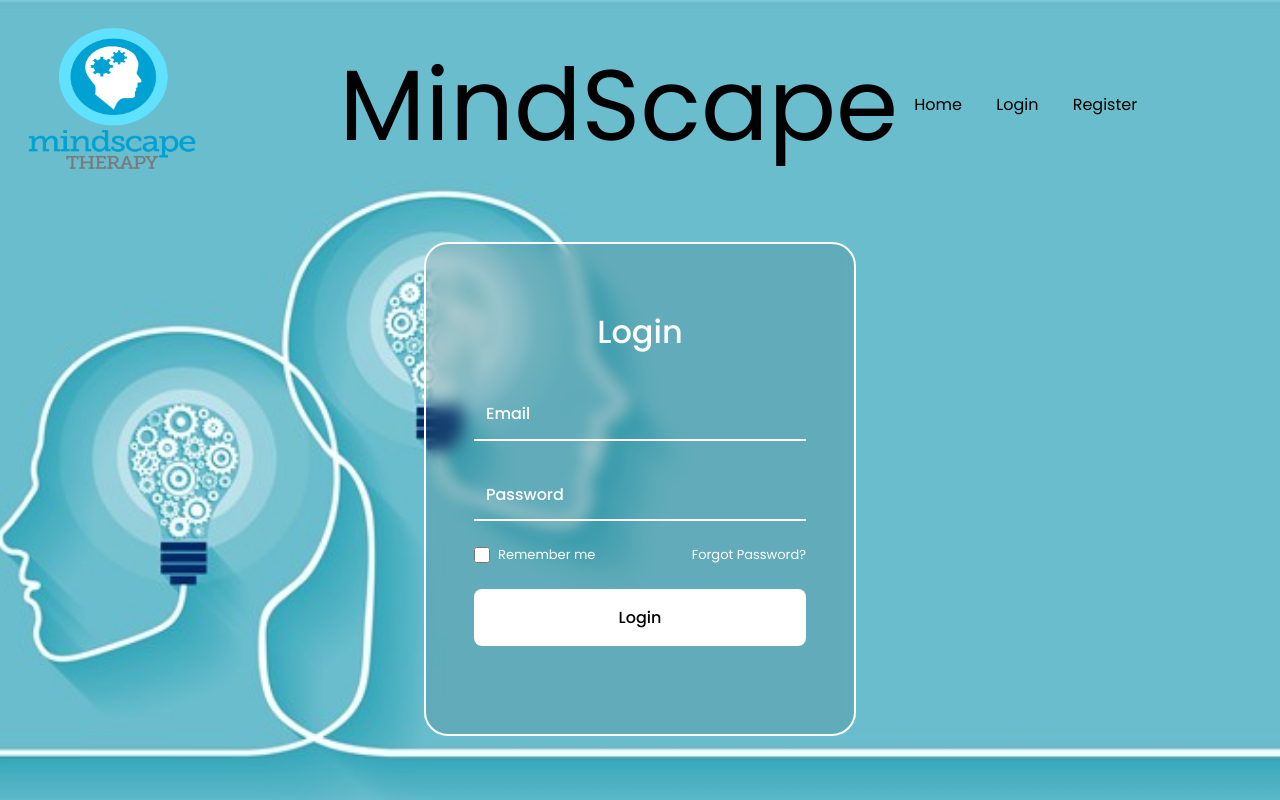
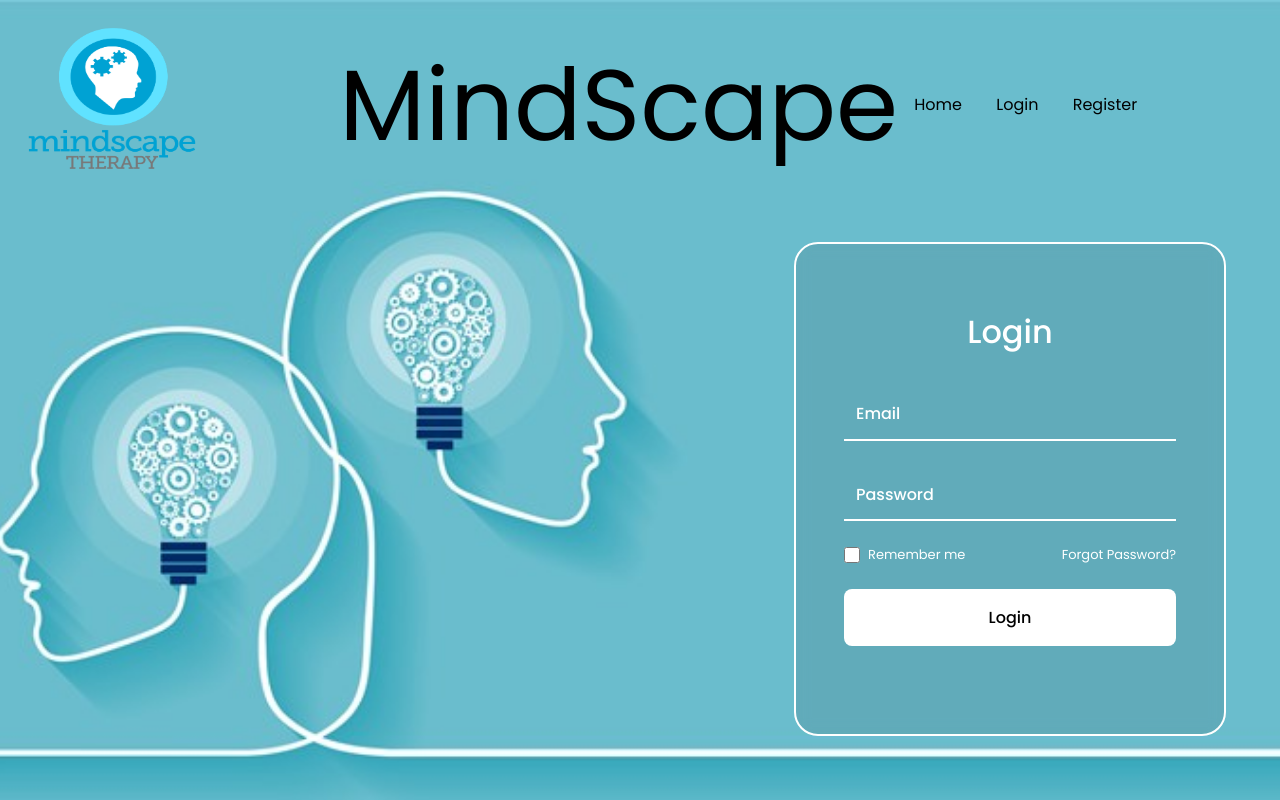
Before and after one commit to yagnasri-ch/MindScape, a React (Create React App) app: page /login in a window 1280 px wide. Built offline with nearby package versions, Linux system fonts and the light colour scheme.

Commit message:
updated form size

```diff
--- a/src/css/login.css
+++ b/src/css/login.css
@@ -3,7 +3,7 @@
     position: relative;
     height: 70vh;
     display: grid;
-    align-items: center;
+    padding-right: 30px;
 
     &__img{
        position: absolute;
--- a/src/index.css
+++ b/src/index.css
@@ -229,7 +229,7 @@ img {
 /* For medium devices */
 @media screen and (min-width: 576px) {
   .login {
-    justify-content: center;
+    justify-content: right;
   }
   .login__form {
     width: 432px;
```
